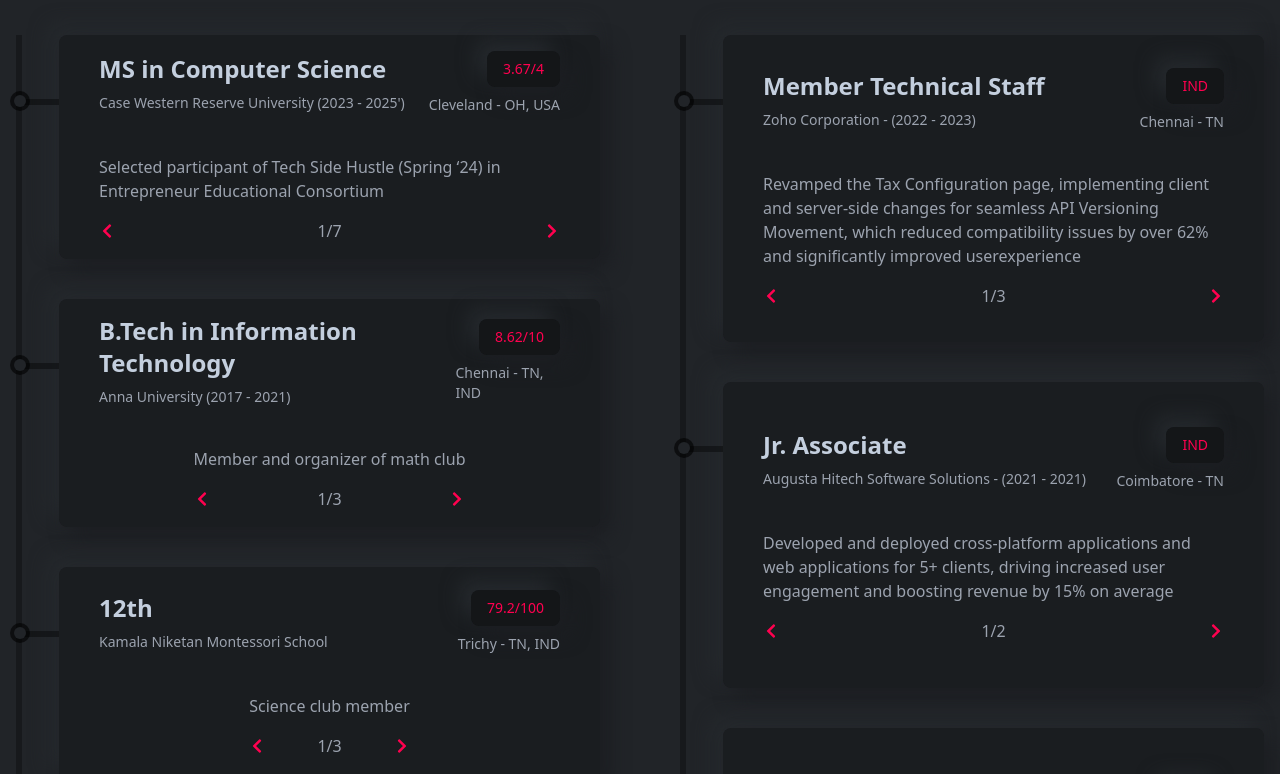
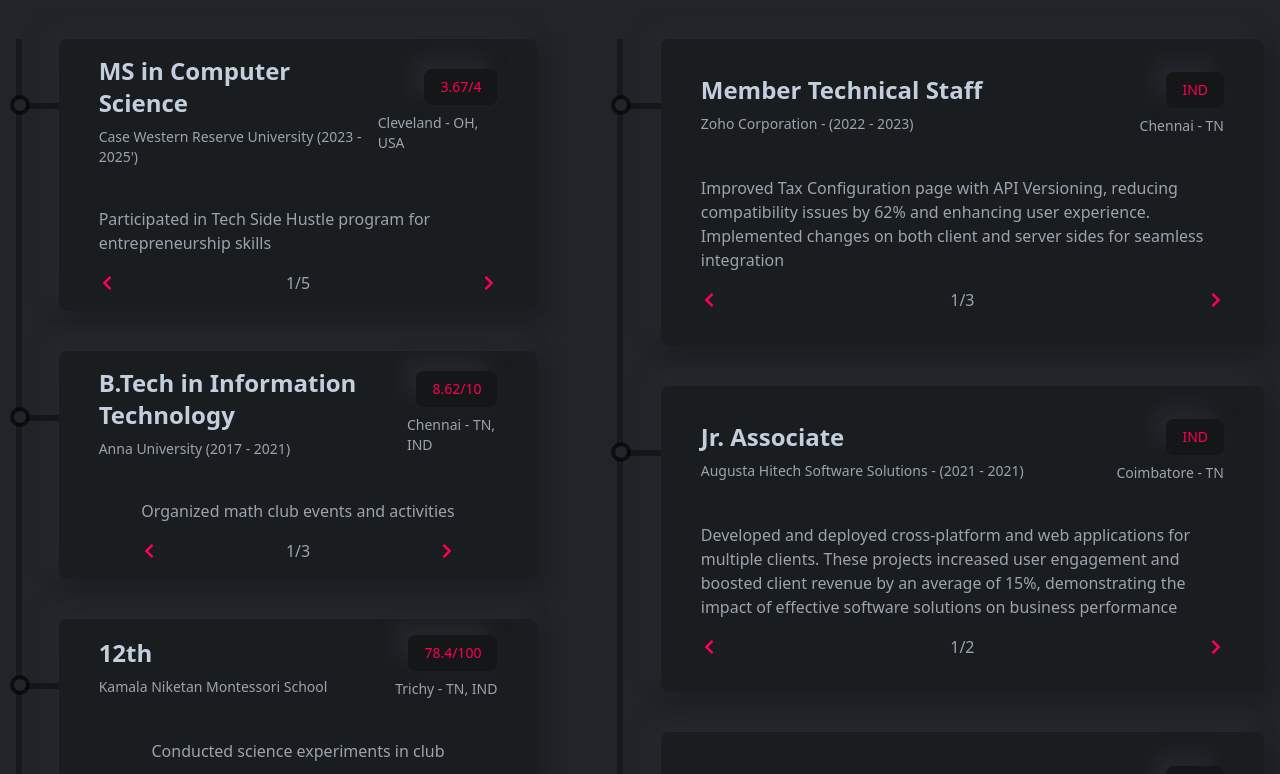
Before and after one commit to ShanmugaGanesh1999/Portfolio, a React (Create React App) app: page / in a window 1280 px wide. Shown: the part 3838-4612 px from the top of the page. Built offline with nearby package versions, Linux system fonts and the light colour scheme.

Commit message:
added missing part

```diff
--- a/src/components/projects/Projects.js
+++ b/src/components/projects/Projects.js
@@ -17,6 +17,7 @@
 import lmsImage from "../../assets/images/projects/lms.png";
 import rmsImage from "../../assets/images/projects/rms.png";
 import melodyMapperImage from "../../assets/images/projects/melodymapper.png";
+import portfolio from "../../assets/images/projects/portfolio.png";
 
 const Projects = () => {
   const [currentPage, setCurrentPage] = useState(0);
@@ -29,6 +30,13 @@
       des: "Real-time system for mapping, scheduling, and grading student presentations in intercollegiate competitions.",
       src: projectTwo,
       githubLink: "https://github.com/lokeshvelayudham/intersection",
+    },
+    {
+      title: "Portfolio",
+      secondaryTitle: "Personal Portfolio Website",
+      des: "A responsive portfolio website showcasing my projects, skills, and experiences. Built with React and styled with Tailwind CSS for a modern, interactive user experience.",
+      src: portfolio,
+      githubLink: "https://github.com/ShanmugaGanesh1999/Portfolio",
     },
     {
       title: "GitCraft",
--- a/src/components/resume/Education.js
+++ b/src/components/resume/Education.js
@@ -21,13 +21,11 @@
             result="3.67/4"
             country="Cleveland - OH, USA"
             des={[
-              "Selected participant of Tech Side Hustle (Spring ‘24) in Entrepreneur Educational Consortium",
-              "Member of programming club",
-              "Member of Quantum Computing club",
-              "TA in CSDS 438 High Performance Data & Computing",
-              "TA in CSDS 410 Analysis of Algorithms",
-              "GA in Undergraduate Research Office (Intersection)",
-              "Database & Debug Specialist for Access Services",
+              "Participated in Tech Side Hustle program for entrepreneurship skills",
+              "Active in programming and Quantum Computing clubs",
+              "Teaching Assistant for advanced computer science courses",
+              "Graduate Assistant in Undergraduate Research Office",
+              "Database Specialist managing library systems",
             ]}
           />
           <ResumeCard
@@ -36,20 +34,20 @@
             result="8.62/10"
             country="Chennai - TN, IND"
             des={[
-              "Member and organizer of math club",
-              "Member of coding club",
-              "College football team member",
+              "Organized math club events and activities",
+              "Participated in coding club projects",
+              "Represented college in football tournaments",
             ]}
           />
           <ResumeCard
             title="12th"
             subTitle="Kamala Niketan Montessori School"
             country="Trichy - TN, IND"
-            result="79.2/100"
+            result="78.4/100"
             des={[
-              "Science club member",
-              "School football team member",
-              "NCC cadet",
+              "Conducted science experiments in club",
+              "Played as defender in school football",
+              "Participated in NCC training camps",
             ]}
           />
           <ResumeCard
@@ -57,7 +55,11 @@
             subTitle="R.S.K Higher Secondary School"
             country="Trichy - TN, IND"
             result="7/10"
-            des={["School football team member", "LDA student", "NCC cadet"]}
+            des={[
+              "Represented school in football tournaments",
+              "Received support as LDA student",
+              "Engaged in NCC activities and drills",
+            ]}
           />
         </div>
       </div>
@@ -73,9 +75,9 @@
             result="IND"
             country="Chennai - TN"
             des={[
-              "Revamped the Tax Configuration page, implementing client and server-side changes for seamless API Versioning Movement, which reduced compatibility issues by over 62% and significantly improved userexperience",
-              "Spearheaded the development and implementation of a high-performing, non-blocking I/O (NIO) validationrule system within the API, incorporating multi-threading techniques to enable efficient validation of records during creation and updates, resulting in a significant 26% decrease in data discrepancies",
-              "Designed and implemented Rollup Summary feature, enabling automatic aggregation of related lists onto a single field on parent, which reduced manual data manipulation by 80%, saving an average of 13.5 hours/week",
+              "Improved Tax Configuration page with API Versioning, reducing compatibility issues by 62% and enhancing user experience. Implemented changes on both client and server sides for seamless integration",
+              "Developed a high-performance, non-blocking I/O validation rule system using multi-threading. This improved record validation during creation and updates, resulting in a 26% decrease in data discrepancies and increased overall system efficiency",
+              "Created Rollup Summary feature for automatic aggregation of related lists onto parent fields. This innovation reduced manual data manipulation by 80%, saving teams an average of 13.5 hours per week in data processing time",
             ]}
           />
           <ResumeCard
@@ -84,8 +86,8 @@
             result="IND"
             country="Coimbatore - TN"
             des={[
-              "Developed and deployed cross-platform applications and web applications for 5+ clients, driving increased user engagement and boosting revenue by 15% on average",
-              "Developed a classification neural network model to identify the most appropriate lead owner for a given region, simplifying the sales process",
+              "Developed and deployed cross-platform and web applications for multiple clients. These projects increased user engagement and boosted client revenue by an average of 15%, demonstrating the impact of effective software solutions on business performance",
+              "Engineered a classification neural network model to optimize lead assignment based on geographical regions. This innovation streamlined the sales process by automatically identifying the most suitable lead owner, improving response times and conversion rates",
             ]}
           />
           <ResumeCard
@@ -94,8 +96,8 @@
             result="IND"
             country="Coimbatore - TN"
             des={[
-              "Contributed to a market analysis project, examining customer demographics in key regions",
-              "Played a key role in a strategic marketing initiative that boosted target audience engagement",
+              "Assisted in a comprehensive market analysis project, focusing on customer demographics in key regions. This research provided valuable insights for targeted marketing strategies and product development",
+              "Contributed to a strategic marketing initiative that significantly increased target audience engagement. Utilized data-driven approaches to identify effective communication channels and messaging, resulting in improved campaign performance",
             ]}
           />
         </div>
--- a/src/components/resume/Experience.js
+++ b/src/components/resume/Experience.js
@@ -20,8 +20,8 @@
             subTitle="Fitness enthusiast since 2014"
             result="Intermediate"
             des={[
-              "I'm passionate about maintaining a healthy lifestyle through regular gym workouts",
-              "I focus on strength training and cardio exercises, and have seen significant improvements in my overall fitness and well-being",
+              "Passionate about maintaining a healthy lifestyle through regular gym workouts.",
+              "Focus on strength training and cardio exercises for overall fitness improvement.",
             ]}
           />
           <ResumeCard
@@ -29,8 +29,8 @@
             subTitle="Experimenting with flavors since 2022"
             result="Intermediate"
             des={[
-              "I enjoy trying out new recipes and creating fusion dishes",
-              "I've hosted several dinner parties for friends, showcasing my culinary skills",
+              "Enjoy trying new recipes and creating fusion dishes.",
+              "Host dinner parties to showcase culinary skills.",
             ]}
           />
           <ResumeCard
@@ -38,10 +38,10 @@
             subTitle="Avid watcher since childhood"
             result="Enthusiast"
             des={[
-              "I'm a big fan of spy, crime, and horror movies, always looking for thrilling plots and unexpected twists",
-              "I enjoy binge-watching series like Game of Thrones, Vikings, Friends, and Stranger Things",
-              "Anime holds a special place in my heart, with Naruto being my all-time favorite I also love Death Note and many other anime series",
-              "I'm always eager to discuss and analyze the storylines, characters, and themes in the shows and movies I watch",
+              "Fan of spy, crime, and horror movies with thrilling plots and unexpected twists.",
+              "Enjoy binge-watching series like Game of Thrones, Vikings, Friends, and Stranger Things.",
+              "Anime enthusiast, with Naruto as all-time favorite.",
+              "Love discussing and analyzing storylines, characters, and themes in shows and movies.",
             ]}
           />
           <ResumeCard
@@ -49,10 +49,10 @@
             subTitle="Exploring the places since 2019"
             result="Enthusiast"
             des={[
-              "I'm passionate about various outdoor activities, including hiking, camping, and cycling",
-              "I love exploring new destinations, from local trails to international landmarks",
-              "Travelling is a big part of my life, allowing me to experience diverse cultures and landscapes",
-              "I enjoy riding motorcycles and bicycles, which gives me a unique perspective on my journeys",
+              "Passionate about hiking, camping, and cycling.",
+              "Love exploring new destinations, from local trails to international landmarks.",
+              "Travelling is a big part of life, experiencing diverse cultures and landscapes.",
+              "Enjoy riding motorcycles and bicycles for a unique perspective on journeys.",
             ]}
           />
         </div>
@@ -70,8 +70,8 @@
             subTitle="Fluent"
             result="Professional"
             des={[
-              "I have professional-level proficiency in English",
-              "I've been learning English since I was 7 years old and I've been using it extensively in my professional life, academic pursuits, and personal interactions",
+              "Professional-level proficiency in English.",
+              "Learning since age 7, used extensively in professional, academic, and personal life.",
             ]}
           />
           <ResumeCard
@@ -79,8 +79,8 @@
             subTitle="Native"
             result="Native"
             des={[
-              "Tamil is my mother tongue",
-              "I'm fluent in both speaking and writing, and I often engage in Tamil literature and cultural activities",
+              "Tamil is my mother tongue.",
+              "Fluent in speaking and writing, engage in Tamil literature and cultural activities.",
             ]}
           />
         </div>
```
Also changed, not shown: src/assets/images/projects/portfolio.png (added).
